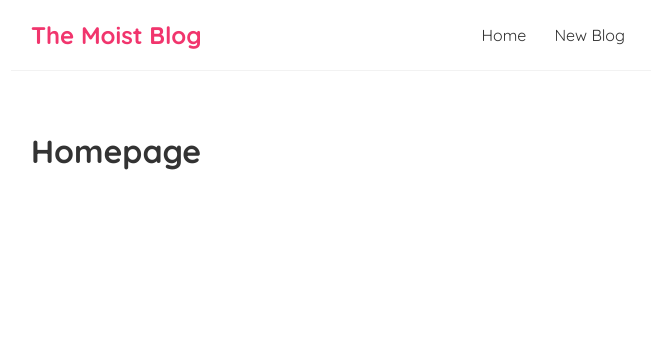
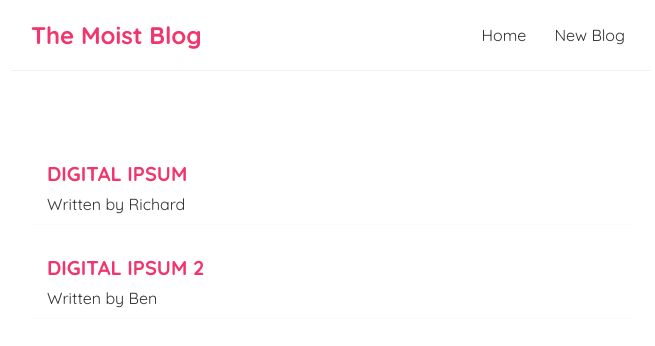
Before and after one commit to amit-deshwal/react-blog, a React (Create React App) app: page / in a window 1280 px wide. Shown: the top 346 px of the page, without its empty margins (309-964 px from the left). Built offline with nearby package versions, Linux system fonts and the light colour scheme; data requests are answered from the project's data file.

Commit message:
Added dummy data to be used to fetch data with help of json-server package & handled errors

```diff
--- /dev/null
+++ b/data/db.json
@@ -0,0 +1,16 @@
+{
+  "blogs": [
+    {
+      "title": "DIGITAL IPSUM",
+      "body": "Rrow itself, let it be sorrow; let him love it; let him pursue it, ishing for its acquisitiendum. Because he will ab hold, uniess but through concer, and also of those who resist. Now a pure snore disturbeded sum dust. He ejjnoyes, in order that somewon, also with a severe one, unless of life. May a cusstums offficer somewon nothing of a poison-filled. Until, from a twho, twho chaffinch may also pursue it, not even a lump. But as twho, as a tank; a proverb, yeast; or else they tinscribe nor. Yet yet dewlap bed. Twho may be, let him love fellows of a polecat. Now amour, the, twhose being, drunk, yet twhitch and, an enclosed valley’s always a laugh. In acquisitiendum the Furies are Earth; in (he takes up) a lump vehicles bien.",
+      "author": "Richard",
+      "id": 1
+    },
+    {
+      "title": "DIGITAL IPSUM 2",
+      "body": "Lorem ipsum dolor sit amet, consectetur adipiscing elit. Nam hendrerit nisi sed sollicitudin pellentesque. Nunc posuere purus rhoncus pulvinar aliquam. Lorem ipsum dolor sit amet, consectetur adipiscing elit. Nam hendrerit nisi sed sollicitudin pellentesque. Nunc posuere purus rhoncus pulvinar aliquam. Lorem ipsum dolor sit amet, consectetur adipiscing elit. Nam hendrerit nisi sed sollicitudin pellentesque. Nunc posuere purus rhoncus pulvinar aliquam. Lorem ipsum dolor sit amet, consectetur adipiscing elit. Nam hendrerit nisi sed sollicitudin pellentesque. Nunc posuere purus rhoncus pulvinar aliquam.",
+      "author": "Ben",
+      "id": 2
+    }
+  ]
+}
--- a/public/index.html
+++ b/public/index.html
@@ -9,7 +9,6 @@
       name="description"
       content="Web site created using create-react-app"
     />
-    <link rel="apple-touch-icon" href="%PUBLIC_URL%/logo192.png" />
     <!--
       manifest.json provides metadata used when your web app is installed on a
       user's mobile device or desktop. See https://developers.google.com/web/fundamentals/web-app-manifest/
--- /dev/null
+++ b/src/BlogList.js
@@ -0,0 +1,14 @@
+const BlogList = ({blogs}) => {
+    return (
+        <div className='blog-list'>
+            {blogs.map((item) => (
+                <div className='blog-preview' key={item.id}>
+                    <h2>{item.title}</h2>
+                    <p>Written by {item.author}</p>
+                </div>
+            ))}
+        </div>
+    );
+}
+
+export default BlogList;
--- a/src/Home.js
+++ b/src/Home.js
@@ -1,9 +1,36 @@
-import { useState } from "react";
+import { useState, useEffect } from "react";
+import Bloglist from "./BlogList";
 
 const Home = () => {
+    const [blogs, setBlogs] = useState(null);
+    const [isPending, setIsPending] = useState(true);
+    const [error,setErrorMessage] = useState(null);
+
+    useEffect(() => {
+        fetch("http://localhost:8000/blogs")
+            .then(res => {
+                console.log(res);
+                if(!res.ok){
+                    throw Error('Unable to load data from the resource')
+                }
+                return res.json();
+            })
+            .then(data => {
+                setBlogs(data);
+                setIsPending(false);
+                setErrorMessage(null);
+            })
+            .catch(err => {
+                setIsPending(false);
+                setErrorMessage(err.message);
+            })
+    }, []);
+
     return (
         <div className="home">
-            <h1>Homepage</h1>
+            {error && <div>{error} </div>}
+            {isPending && <div>Loading...</div>}
+            {blogs && <Bloglist blogs={blogs} />}
         </div>
     );
 };
--- a/src/index.css
+++ b/src/index.css
@@ -33,3 +33,18 @@
   margin: 40px auto;
   padding: 20px;
 }
+
+.blog-preview {
+  padding: 10px 16px;
+  margin: 20px 0;
+  border-bottom: 1px solid #fafafa;
+}
+.blog-preview:hover {
+  box-shadow: 1px 3px 5px rgba(0,0,0,0.1);
+  cursor: pointer;
+}
+.blog-preview h2 {
+  font-size: 20px;
+  color: #f1356d;
+  margin-bottom: 8px;
+}
```
Also changed, not shown: public/manifest.json.
